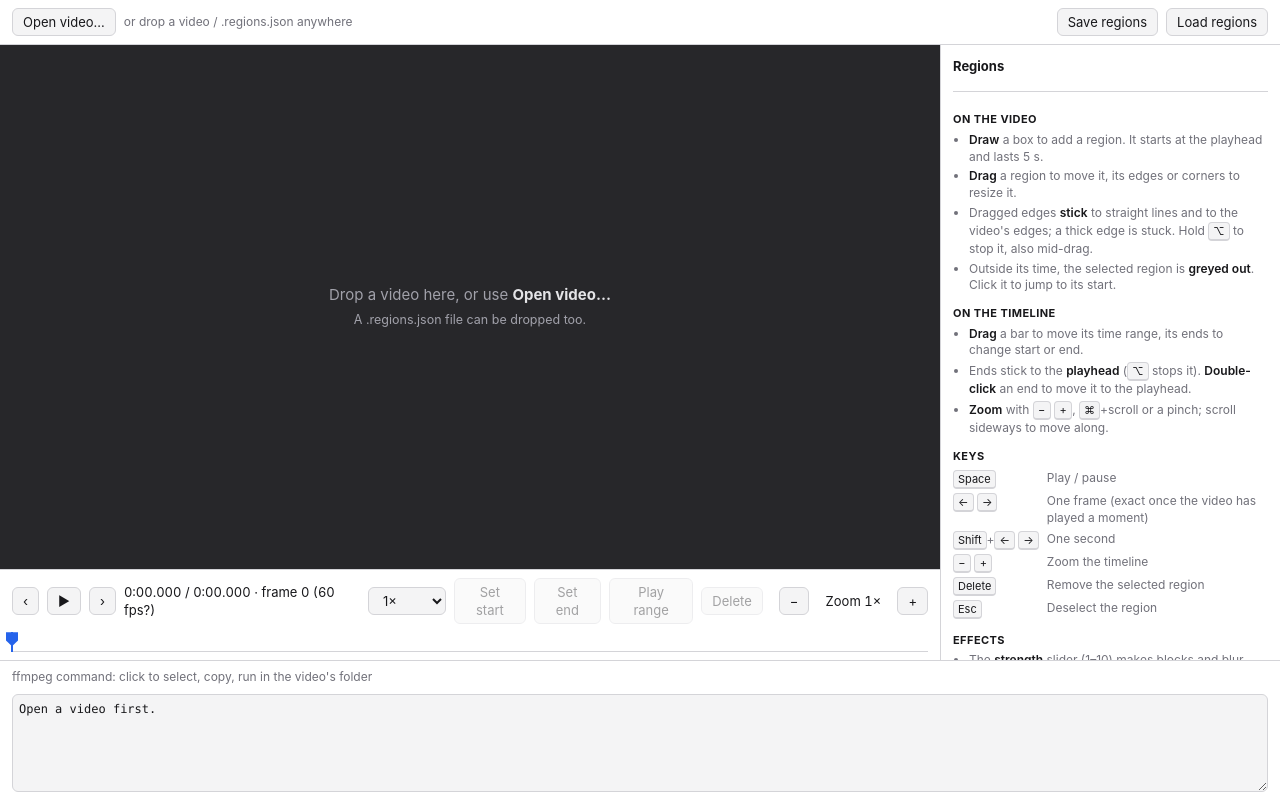
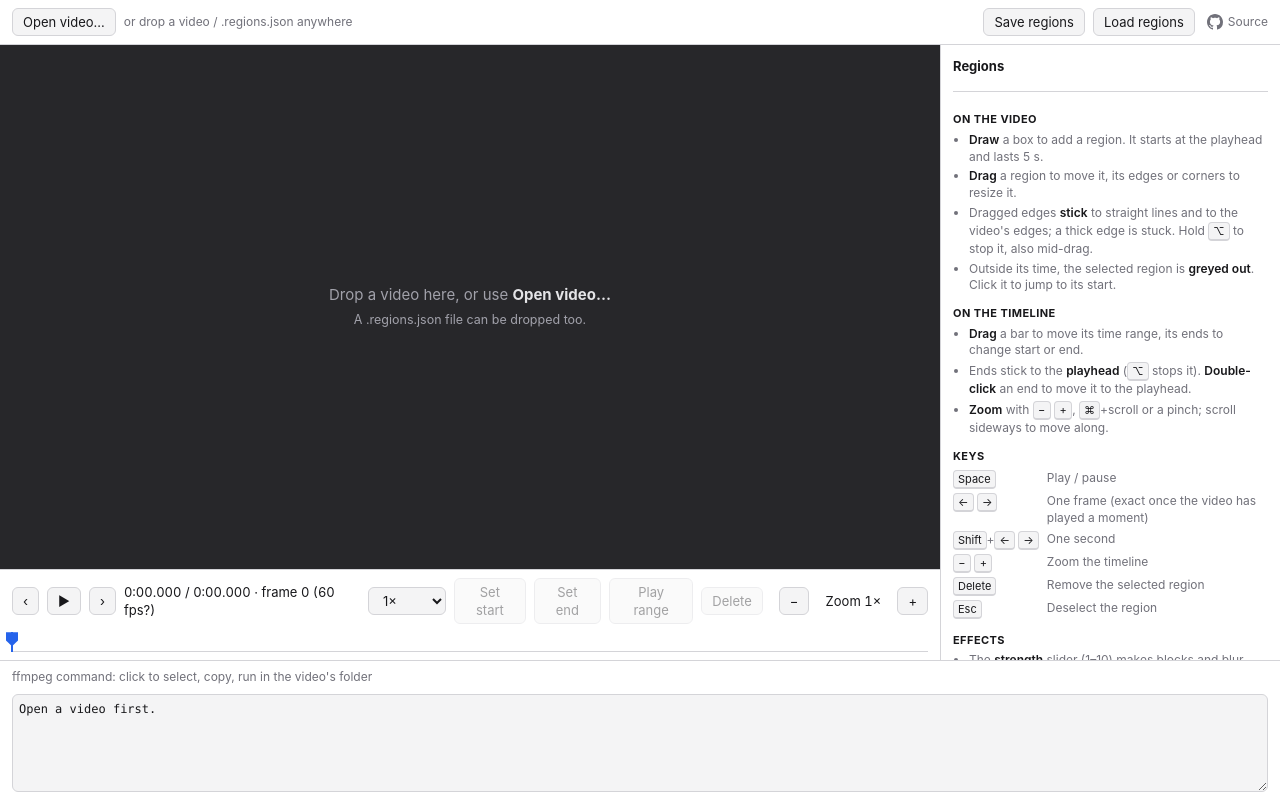
Before and after one commit to aik099/video-redactor, a website with bundled scripts: page index.html in a window 1280 px wide. Built offline with nearby package versions, Linux system fonts and the light colour scheme.

Commit message:
Add a link to the GitHub repo in the header
Small grey "Source" link with the GitHub mark (inline SVG) at the right end of
the header, used as GitHub's brand guidelines allow for linking a project.

Co-Authored-By: Claude Opus 5.5 <noreply@anthropic.com>

```diff
--- a/index.html
+++ b/index.html
@@ -16,6 +16,10 @@
   <span class="spacer"></span>
   <button id="saveButton">Save regions</button>
   <label class="button">Load regions<input id="regionsInput" type="file" accept=".json,application/json" hidden></label>
+  <a class="source-link" href="https://github.com/aik099/video-redactor" target="_blank" rel="noopener" title="Source code on GitHub (MIT)">
+    <svg viewBox="0 0 16 16" width="16" height="16" aria-hidden="true"><path d="M8 0C3.58 0 0 3.58 0 8c0 3.54 2.29 6.53 5.47 7.59.4.07.55-.17.55-.38 0-.19-.01-.82-.01-1.49-2.01.37-2.53-.49-2.69-.94-.09-.23-.48-.94-.82-1.13-.28-.15-.68-.52-.01-.53.63-.01 1.08.58 1.23.82.72 1.21 1.87.87 2.33.66.07-.52.28-.87.51-1.07-1.78-.2-3.64-.89-3.64-3.95 0-.87.31-1.59.82-2.15-.08-.2-.36-1.02.08-2.12 0 0 .67-.21 2.2.82.64-.18 1.32-.27 2-.27.68 0 1.36.09 2 .27 1.53-1.04 2.2-.82 2.2-.82.44 1.1.16 1.92.08 2.12.51.56.82 1.27.82 2.15 0 3.07-1.87 3.75-3.65 3.95.29.25.54.73.54 1.48 0 1.07-.01 1.93-.01 2.2 0 .21.15.46.55.38A8.013 8.013 0 0 0 16 8c0-4.42-3.58-8-8-8z"/></svg>
+    Source
+  </a>
 </header>
 <main>
   <section id="editor">
--- a/redact.css
+++ b/redact.css
@@ -23,6 +23,9 @@ button, .button, #speedSelect {
 button:disabled { opacity: .4; cursor: default; }
 #status { color: var(--muted); }
 .spacer { flex: 1; }
+.source-link { display: inline-flex; align-items: center; gap: 5px; margin-left: 4px; color: var(--muted); font-size: 12px; text-decoration: none; }
+.source-link:hover { color: var(--text); }
+.source-link svg { fill: currentColor; }
 main { display: grid; grid-template-columns: minmax(0, 1fr) 340px; min-height: 0; }
 #editor { display: grid; grid-template-rows: minmax(0, 1fr) auto auto; min-height: 0; }
 #stage { background: var(--stage); display: flex; align-items: center; justify-content: center; overflow: hidden; }
```
